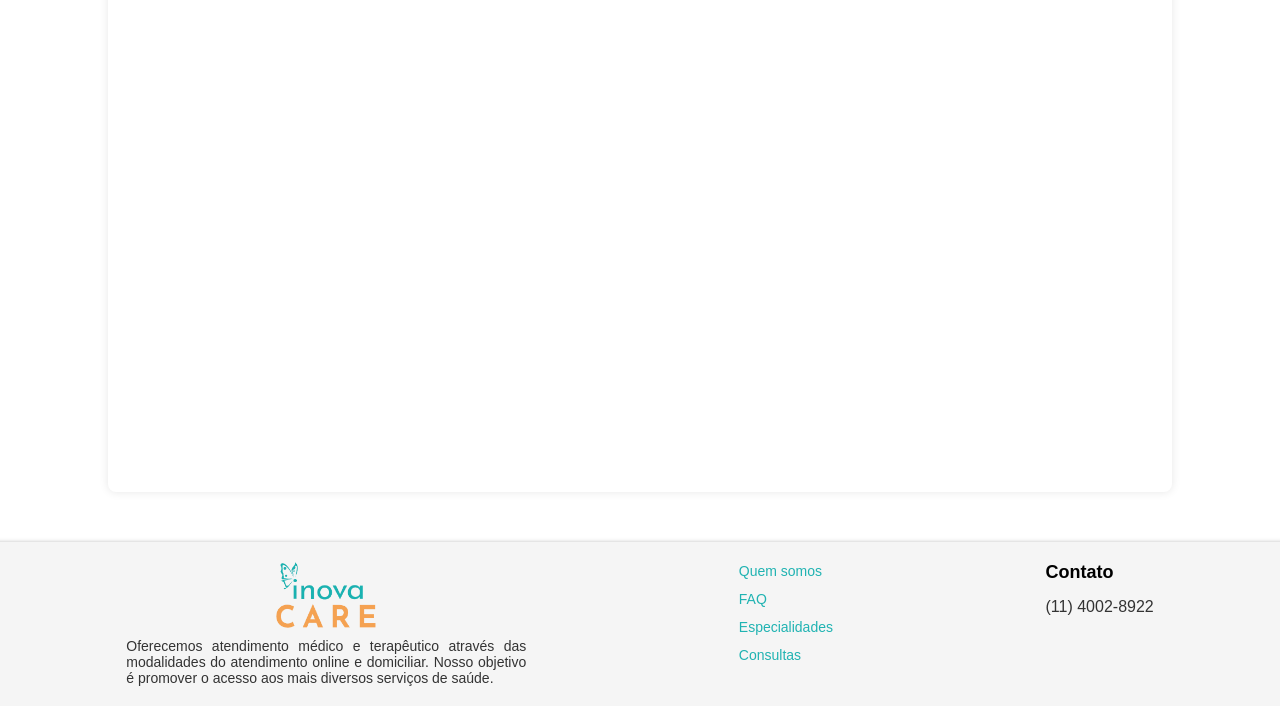
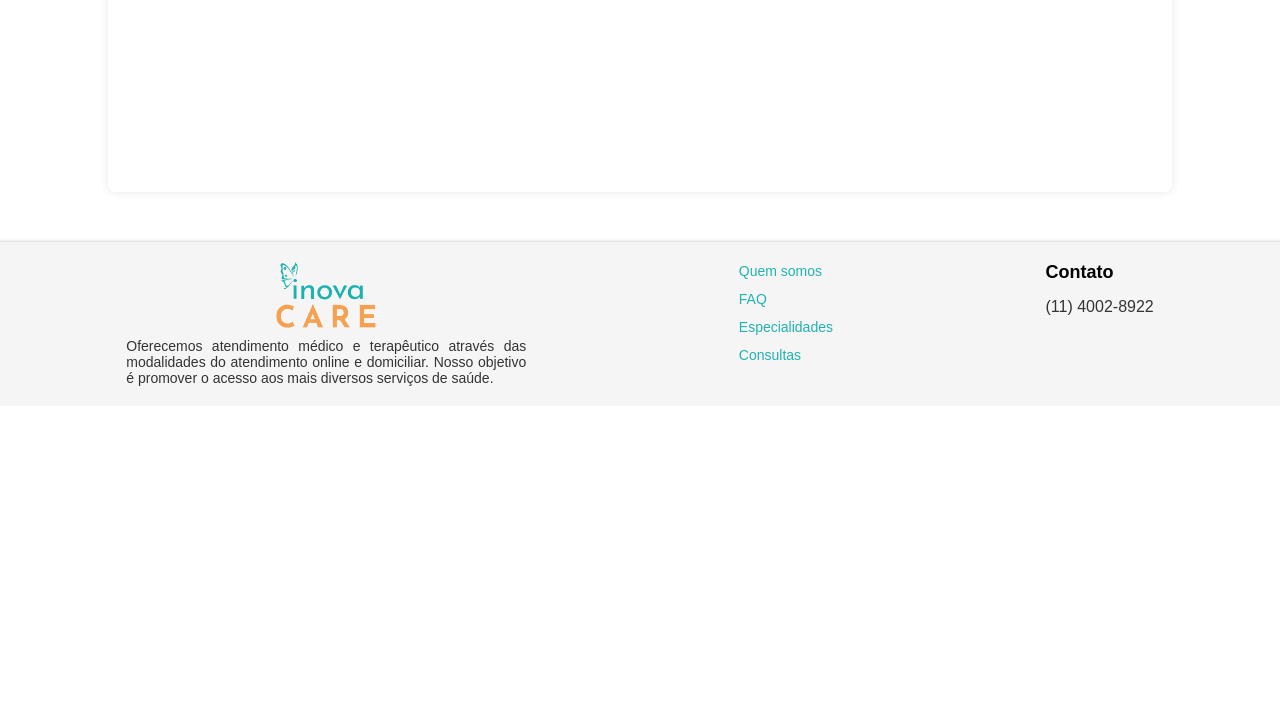
Before and after one commit to teamInovaCare/InovaCare, a Node server app: page /consultas in a window 1280 px wide. Shown: the part 817-1523 px from the top of the page. After the commit the page ends 1203 px from the top, so only its background shows below. Run offline with Node 20, Linux system fonts and the light colour scheme; some libraries are stand-ins or nearby versions.

Commit message:
container

```diff
--- a/app/public/css/consultas.css
+++ b/app/public/css/consultas.css
@@ -40,7 +40,7 @@
 
 .container {
     width: 80%;
-    height: 900px;
+    min-height: 600px;
     background-color: white;
     padding: 20px;
     box-shadow: 0 0 10px rgba(0, 0, 0, 0.1);
```
